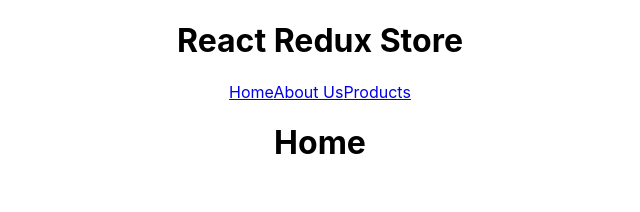
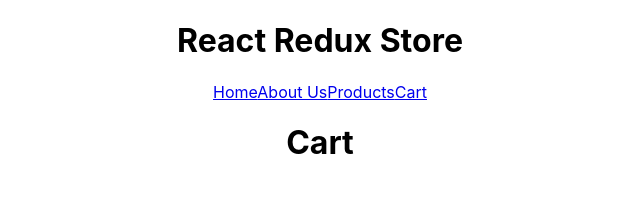
Before and after one commit to randi09/Etsy_Project, a React (Create React App) app: page /cart in a window 1280 px wide. Before the commit this address led to /. Shown: the top 212 px of the page, without its empty margins (320-960 px from the left). Built offline with nearby package versions, Linux system fonts and the light colour scheme.

Commit message:
added cart

```diff
--- a/src/App.js
+++ b/src/App.js
@@ -9,6 +9,7 @@
 import Products from "./components/Products";
 import Home from "./components/Home";
 import AboutUs from "./components/AboutUs";
+import Cart from "./components/Cart";
 
 function App() {
   return (
@@ -21,24 +22,30 @@
               <Link to="/">Home</Link>
               <Link to="/aboutus">About Us</Link>
               <Link to="/products">Products</Link>
+              <Link to="/cart">Cart</Link>
             </nav>
           </div>
           <Switch>
             <Route exact path="/">
               <Home />
             </Route>
+
             <Route path="/products">
               <Products />
             </Route>
+
             <Route path="/aboutus">
               <AboutUs />
             </Route>
+            <Route path="/cart">
+              <Cart />
+            </Route>
+
             <Route path="*">
               <Redirect to="/" />
             </Route>
           </Switch>
         </Router>
-        <switch></switch>
       </div>
     </div>
   );
--- /dev/null
+++ b/src/components/Cart.js
@@ -0,0 +1,9 @@
+import React from "react";
+
+export default function Cart() {
+  return (
+    <div>
+      <h1>Cart</h1>
+    </div>
+  );
+}
```
